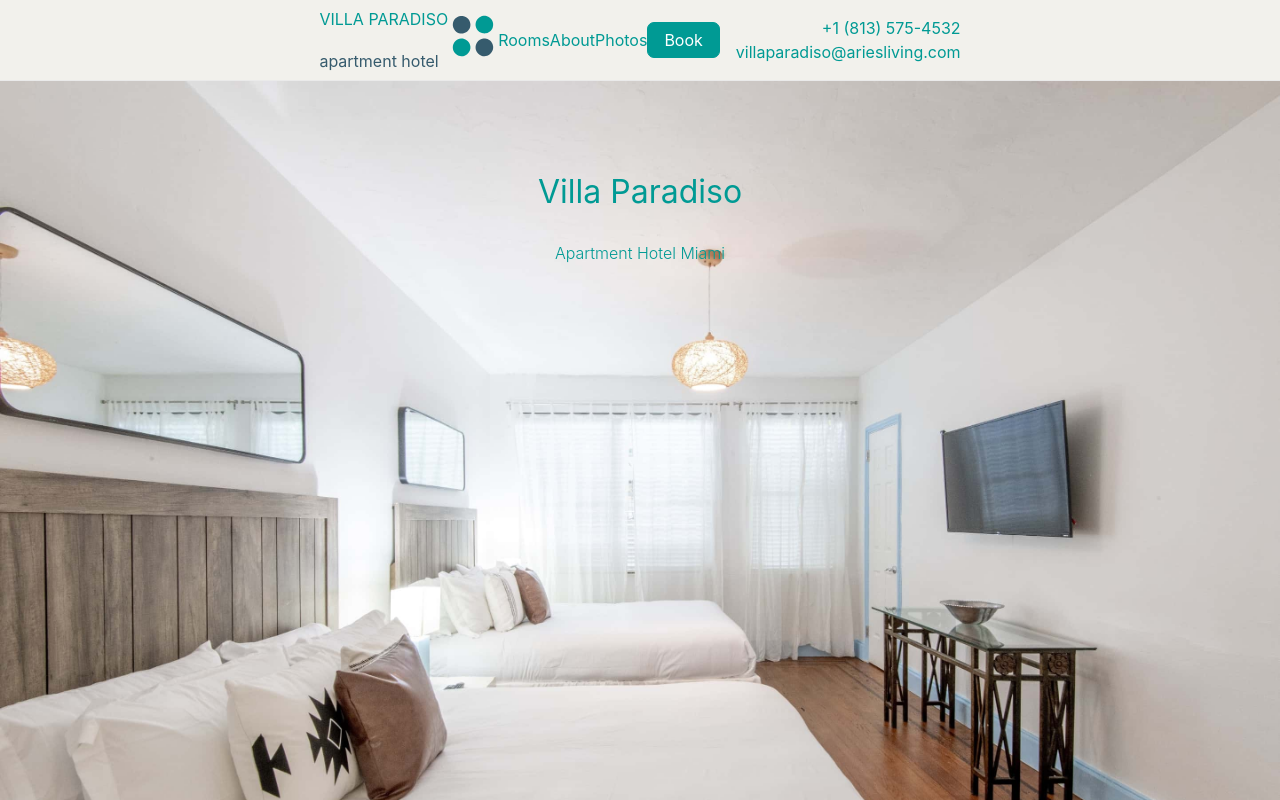
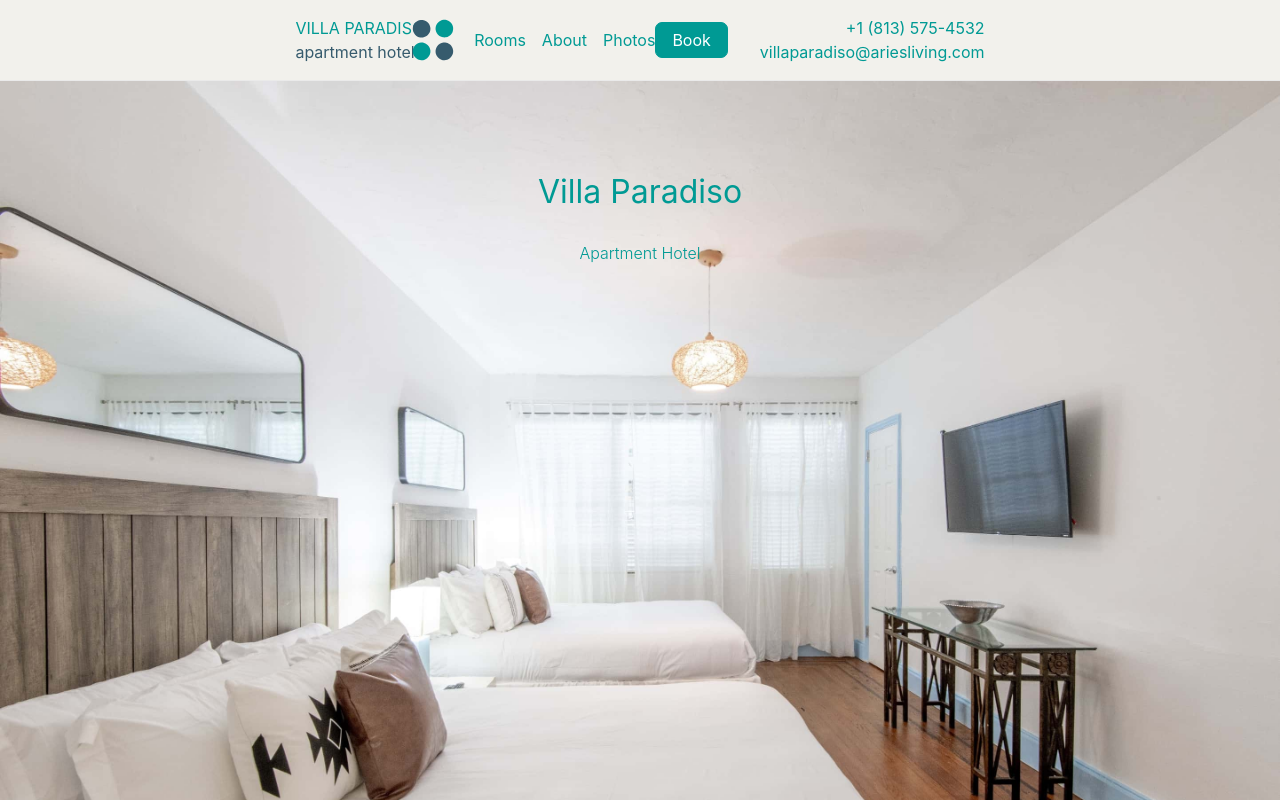
Before and after one commit to dmartss/villa-paradiso-hotels, a Next.js app: page / in a window 1280 px wide. Shown: the top 800 px of the page. Built offline with nearby package versions, Linux system fonts and the light colour scheme; a web font is replaced by a local one.

Commit message:
update navbar

```diff
--- a/components/header/navbar.js
+++ b/components/header/navbar.js
@@ -2,7 +2,7 @@ import { memo } from 'react'
 import Link from 'next/link'
 import { useRouter } from 'next/router'
 import cn from 'classnames'
-import { EMAIL_ADDRESS, PHONE_NUMBER } from 'lib/constants'
+import { EMAIL_ADDRESS, PHONE_NUMBER, NAME_SHORT, NAME_LONG } from 'lib/constants'
 
 import Logo from 'components/icons/logo'
 import Container from 'components/container'
@@ -12,13 +12,11 @@ function Navbar() {
   const { route } = useRouter()
 
   return (
-    <Container center>
+    <Container>
       <nav className="f-reset">
         <div className="mobile-top">
-          <div>
-            <p style={{ color: 'var(--accents-1)' }}>VILLA PARADISO</p>
-            <p style={{ color: 'var(--accents-3)' }}>apartment hotel</p>
-          </div>
+          <p style={{ color: 'var(--accents-1)' }}>{NAME_SHORT.toUpperCase()}</p>
+          <p style={{ color: 'var(--accents-3)' }}>{NAME_LONG.toLowerCase()}</p>
           <Link href="/">
             <a className="mobile-logo" title="Go to the homepage">
               <Logo />
@@ -32,9 +30,10 @@ function Navbar() {
 
         <div className="links">
           <div className="hotel">
-            <p style={{ color: 'var(--accents-1)' }}>VILLA PARADISO</p>
-            <p style={{ color: 'var(--accents-3)' }}>apartment hotel</p>
+            <p style={{ color: 'var(--accents-1)' }}>{NAME_SHORT.toUpperCase()}</p>
+            <p style={{ color: 'var(--accents-3)' }}>{NAME_LONG.toLowerCase()}</p>
           </div>
+
           <Link href="/">
             <a className="logo">
               <Logo />
@@ -78,15 +77,22 @@ function Navbar() {
           width: 100%;
           display: flex;
           align-items: center;
-          justify-content: center;
+          justify-content: space-between;
           z-index: 1;
         }
 
         .links a {
           text-decoration: none;
           transition: color 0.2s ease;
-          margin-left: auto;
+          margin-left: 1rem;
           flex: 1;
+        }
+
+        .links .hotel {
+          line-height: 0.5;
+          margin-right: -2rem;
+          overflow: hidden;
+          white-space: nowrap;
         }
 
         .links a:hover {
@@ -100,9 +106,12 @@ function Navbar() {
 
         .links a:first-child {
           display: flex;
+          overflow: hidden;
+          white-space: nowrap;
           margin: 0;
         }
 
+        .logo,
         .icon,
         .icon > :global(div.container) {
           /* Remove additional space from SVG */
@@ -145,7 +154,13 @@ function Navbar() {
 
         /* Mobile */
 
-        @media (max-width: 640px) {
+        @media (max-width: 960px) {
+          .links .logo {
+            padding-left: 1rem;
+          }
+        }
+
+        @media (max-width: 700px) {
           .mobile-logo {
             display: block;
           }
--- a/lib/constants.js
+++ b/lib/constants.js
@@ -2,7 +2,7 @@ export const FACEBOOK_URL = 'https://www.facebook.com/Aries-Living-1129407670344
 export const TWITTER_USER_NAME = 'https://twitter.com/aries_living'
 export const INSTAGRAM_USER_NAME = 'https://instagram.com/ariesliving'
 export const NAME_SHORT = 'Villa Paradiso'
-export const NAME_LONG = 'Apartment Hotel Miami'
+export const NAME_LONG = 'Apartment Hotel'
 export const LLC_NAME = '1415 Collins Ave YT AL LLC'
 export const EMAIL_ADDRESS = 'villaparadiso@ariesliving.com'
 export const PHONE_NUMBER = '+1 (813) 575-4532'
```
